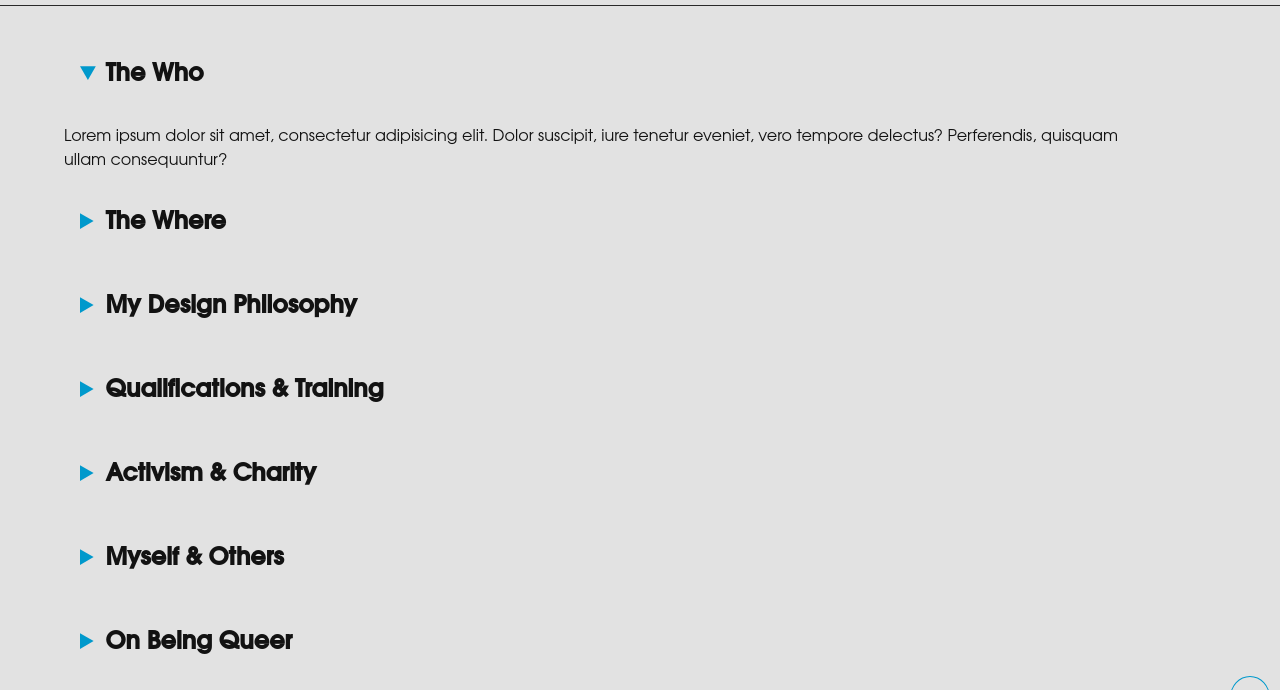
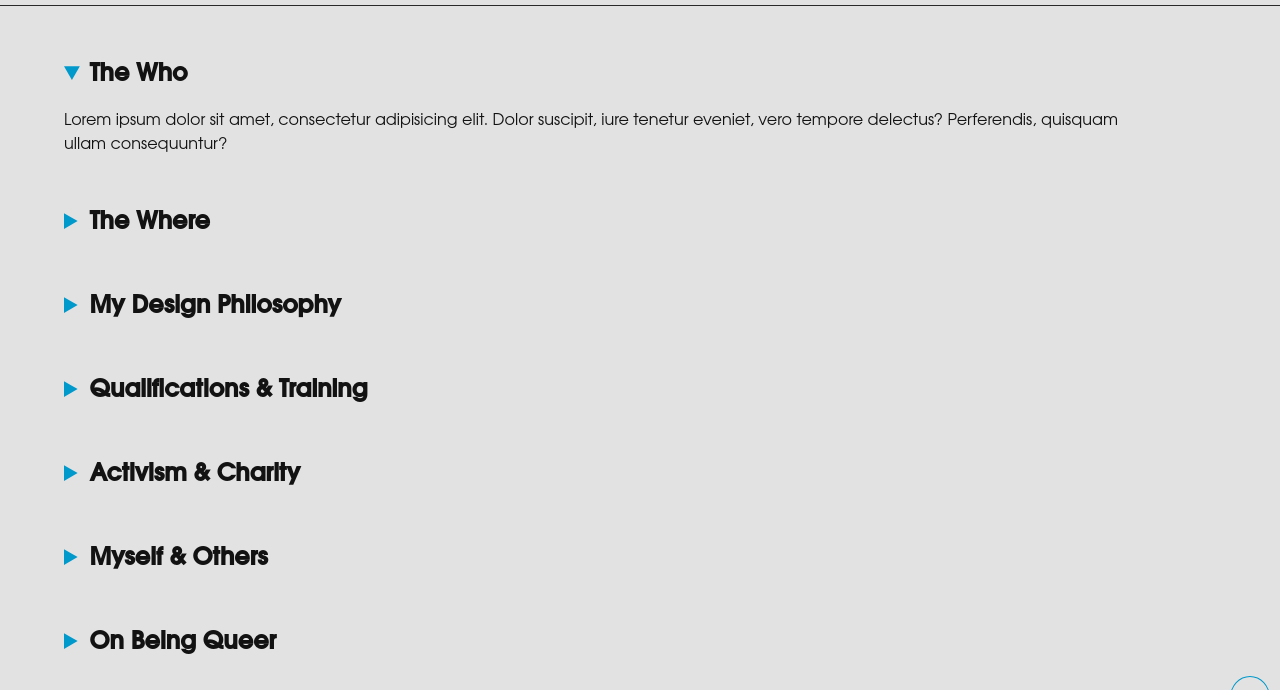
Before and after one commit to avarowell/avarowell.github.io, a plain HTML site: page index.html in a window 1280 px wide. Shown: the part 71-761 px from the top of the page. Drawn offline with Linux system fonts and the light colour scheme.

Commit message:
padding frokm summary top details

```diff
--- a/style.css
+++ b/style.css
@@ -342,10 +342,13 @@ pre code {
 
 /*Accordian*/
 
+details {
+  padding:1em 0;
+}
+
 summary {
   font-size: 1.5em;
   font-weight: 900;
-  padding: 1rem;
   margin-bottom: 1rem;
   outline: none;
   cursor: pointer;
```
